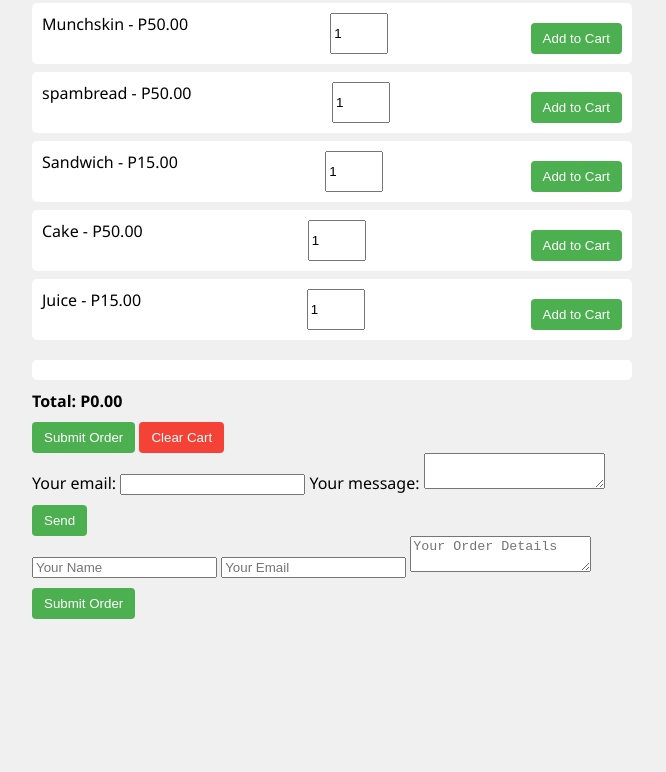
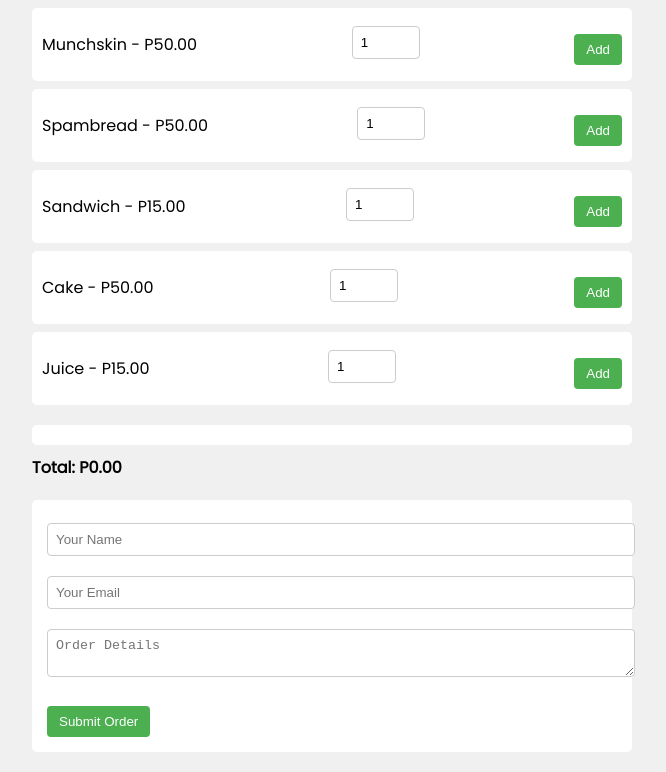
Before and after one commit to Adrielxcs/HACE-store, a plain HTML site: page index.html in a window 1280 px wide. Shown: the part 103-875 px from the top of the page, without its empty margins (308-974 px from the left). Before the commit the page ends 800 px from the top, so only its background shows below. Drawn offline with Linux system fonts and the light colour scheme.

Commit message:
Update index.html

```diff
--- a/index.html
+++ b/index.html
@@ -3,9 +3,10 @@
 <head>
   <meta charset="UTF-8">
   <title>HACE Store - Online Ordering</title>
+  <link href="https://fonts.googleapis.com/css2?family=Poppins&display=swap" rel="stylesheet">
   <style>
     body {
-      font-family: 'Segoe UI', sans-serif;
+      font-family: 'Poppins', sans-serif;
       background-color: #f0f0f0;
       padding: 20px;
       max-width: 600px;
@@ -18,6 +19,7 @@
     .product {
       display: flex;
       justify-content: space-between;
+      align-items: center;
       margin: 8px 0;
       background: #fff;
       padding: 10px;
@@ -49,6 +51,20 @@
       font-weight: bold;
       margin-top: 10px;
     }
+    form {
+      background: #fff;
+      padding: 15px;
+      margin-top: 20px;
+      border-radius: 5px;
+    }
+    input, textarea {
+      width: 100%;
+      padding: 8px;
+      margin-top: 8px;
+      margin-bottom: 12px;
+      border-radius: 4px;
+      border: 1px solid #ccc;
+    }
   </style>
 </head>
 <body>
@@ -60,32 +76,35 @@
   <div id="cart"></div>
   <div id="total">Total: P0.00</div>
 
-  <button onclick="submitOrder()">Submit Order</button>
-  <button onclick="clearCart()" style="background-color:#f44336;">Clear Cart</button>
+  <form action="https://formspree.io/f/xqalvnrn" method="POST" onsubmit="return prepareOrder()">
+    <input type="text" name="name" placeholder="Your Name" required>
+    <input type="email" name="email" placeholder="Your Email" required>
+    <textarea name="message" id="message" placeholder="Order Details" required></textarea>
+    <button type="submit">Submit Order</button>
+  </form>
 
   <script>
     const PRODUCTS = {
       "Munchskin": 50.0,
-      "spambread": 50.0,
+      "Spambread": 50.0,
       "Sandwich": 15.0,
       "Cake": 50.0,
-      "Juice": 15
+      "Juice": 15.0
     };
 
     const cart = {};
-
     const productList = document.getElementById("product-list");
     const cartDisplay = document.getElementById("cart");
     const totalLabel = document.getElementById("total");
+    const messageBox = document.getElementById("message");
 
     for (let product in PRODUCTS) {
       const div = document.createElement("div");
       div.className = "product";
-
       div.innerHTML = `
         <span>${product} - P${PRODUCTS[product].toFixed(2)}</span>
         <input type="number" min="1" value="1" id="qty-${product}">
-        <button onclick="addToCart('${product}')">Add to Cart</button>
+        <button type="button" onclick="addToCart('${product}')">Add</button>
       `;
       productList.appendChild(div);
     }
@@ -94,10 +113,9 @@
       const qtyInput = document.getElementById(`qty-${product}`);
       const qty = parseInt(qtyInput.value);
       if (qty <= 0 || isNaN(qty)) {
-        alert("Please enter a quantity greater than 0.");
+        alert("Please enter a valid quantity.");
         return;
       }
-
       cart[product] = (cart[product] || 0) + qty;
       qtyInput.value = 1;
       updateCartDisplay();
@@ -116,13 +134,13 @@
       totalLabel.textContent = `Total: P${total.toFixed(2)}`;
     }
 
-    function submitOrder() {
+    function prepareOrder() {
       if (Object.keys(cart).length === 0) {
         alert("Your cart is empty.");
-        return;
+        return false;
       }
 
-      let summary = "";
+      let summary = "Order Summary:\n";
       let total = 0;
       for (let product in cart) {
         const qty = cart[product];
@@ -132,34 +150,10 @@
         summary += `${product} x ${qty} = P${subtotal.toFixed(2)}\n`;
       }
       summary += `\nTotal: P${total.toFixed(2)}`;
-      alert("Order Summary:\n\n" + summary);
-
-      clearCart();
-    }
-
-    function clearCart() {
-      for (let product in cart) {
-        delete cart[product];
-      }
-      updateCartDisplay();
+      messageBox.value = summary;
+      return true;
     }
   </script>
 
 </body>
 </html>
-<form action="https://formspree.io/f/xqalvnrn" method="POST">
-  <label>
-    Your email:
-    <input type="email" name="email" required>
-  </label>
-  <label>
-    Your message:
-    <textarea name="message" required></textarea>
-  </label>
-  <button type="submit">Send</button>
-</form>
-
-<input type="text" name="name" placeholder="Your Name" required>
-<input type="email" name="email" placeholder="Your Email" required>
-<textarea name="order" placeholder="Your Order Details"></textarea>
-<button type="submit">Submit Order</button>
```
